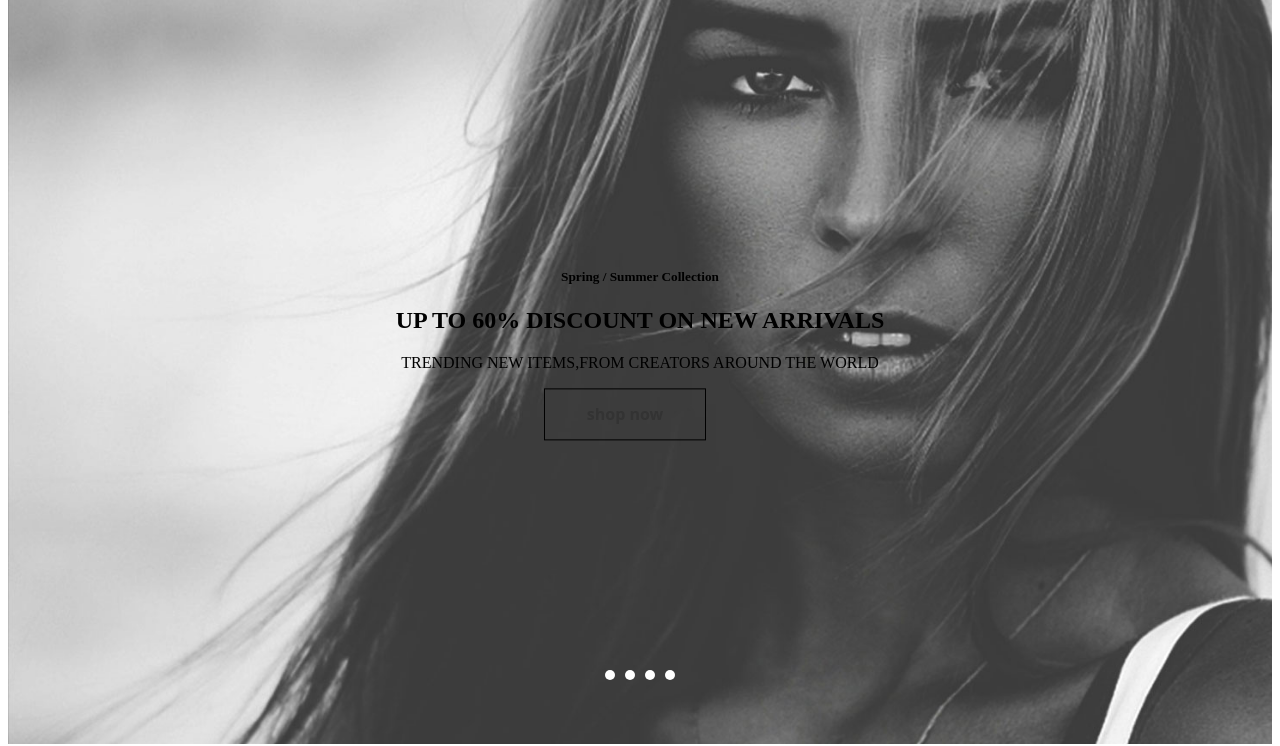
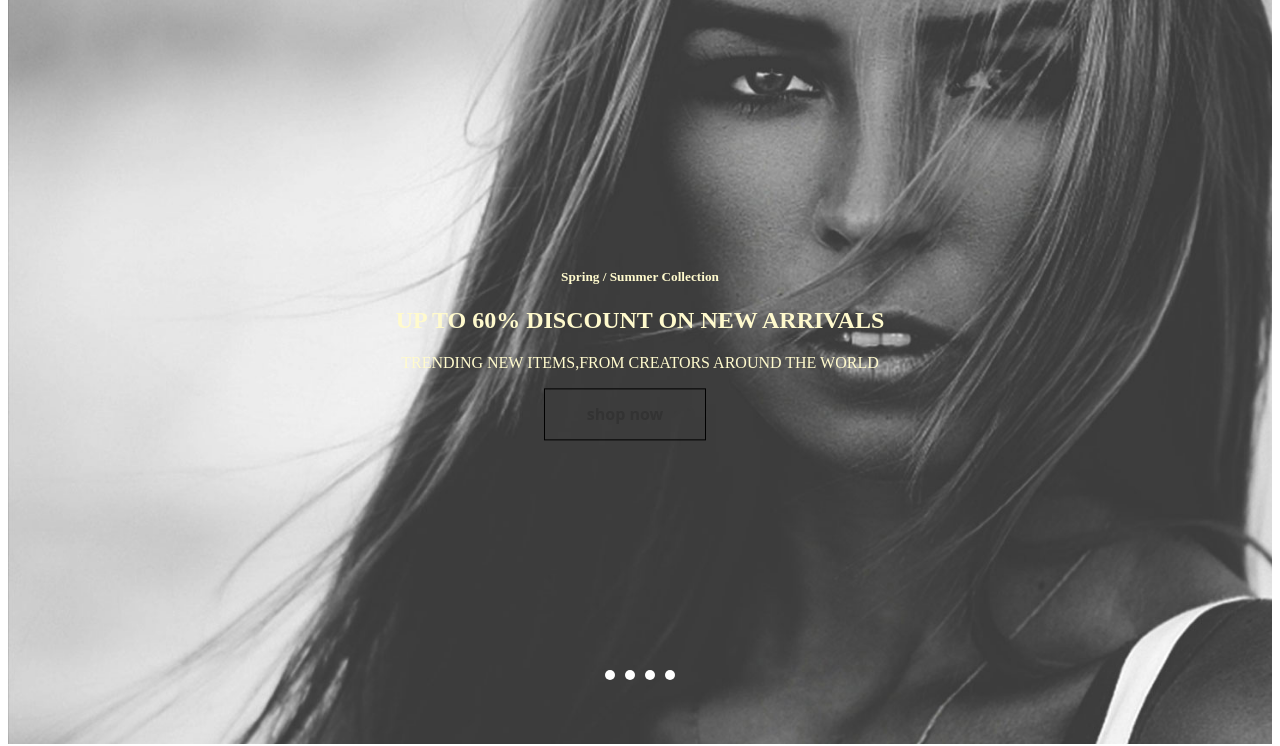
Before and after one commit to jashim-pa2/brandly-assign-7, a plain HTML site: page index.html in a window 1280 px wide. Shown: the part 64-810 px from the top of the page. Drawn offline with Linux system fonts and the light colour scheme.

Commit message:
Update style.css

```diff
--- a/css/style.css
+++ b/css/style.css
@@ -63,6 +63,7 @@ nav ul li a {
 	top: 50%;
 	transform: translate(-50%,-50%);
 	text-align: center;
+	color: lemonchiffon;
 
 }
 .slider-h5 {
```
